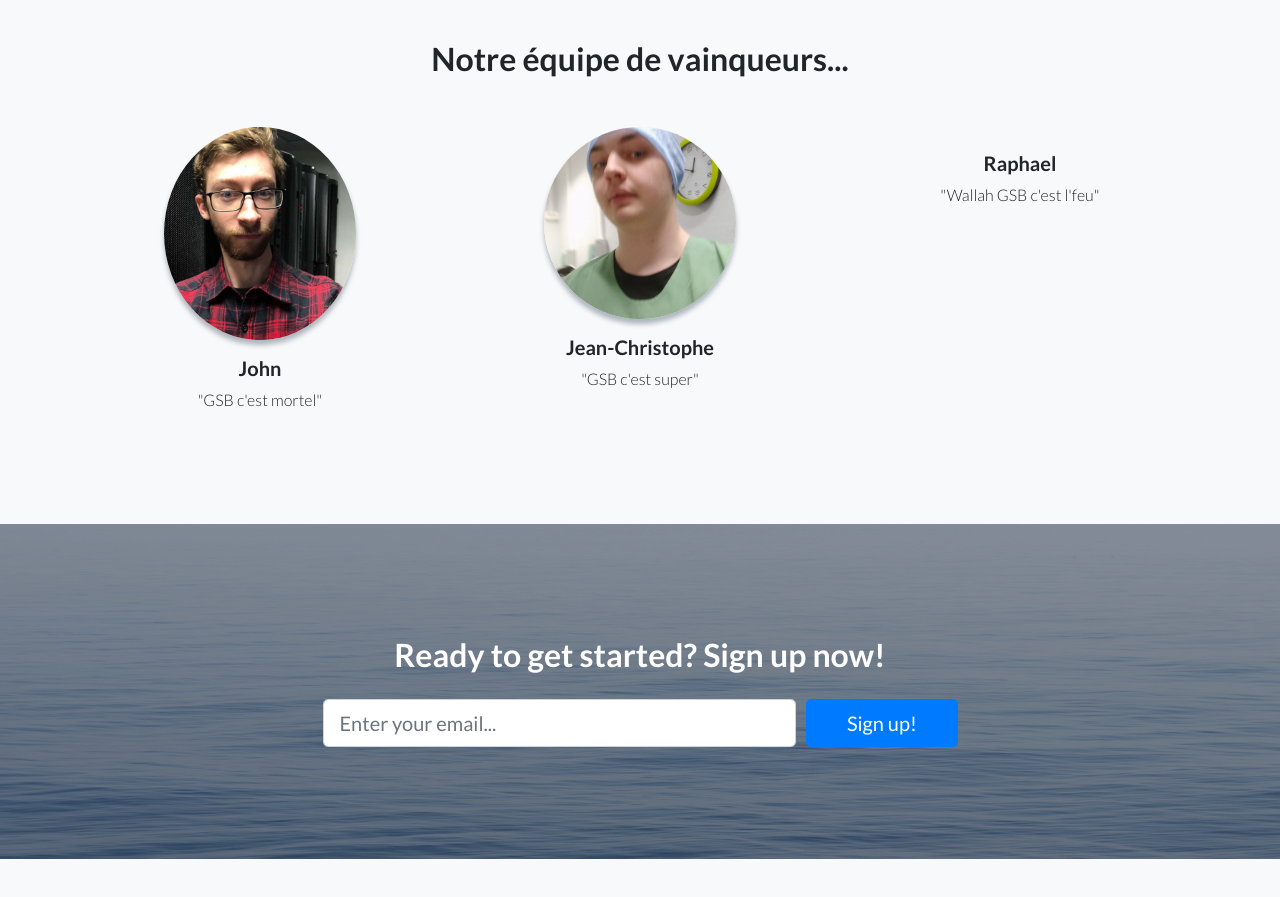
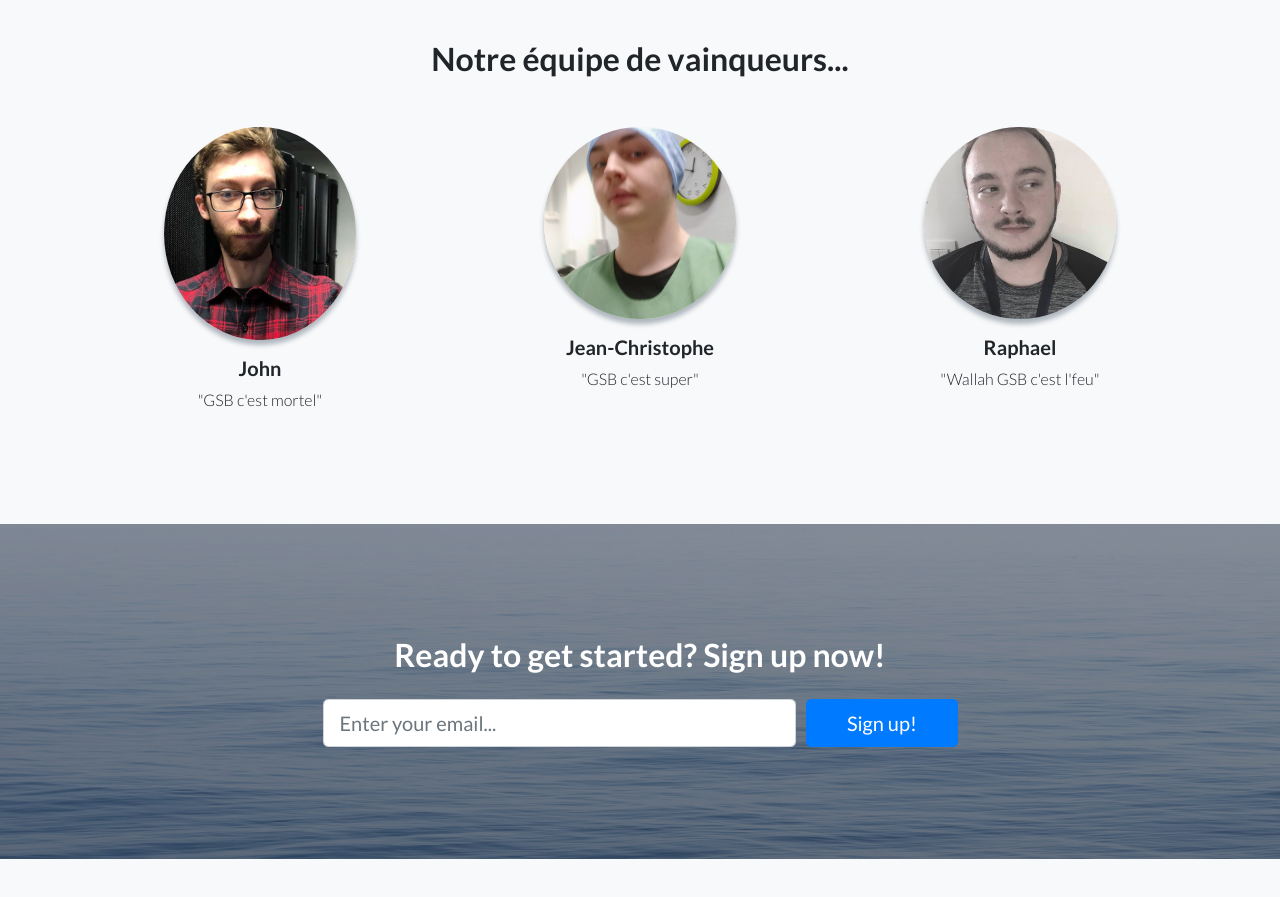
Before and after one commit to GalaxySwissBourdin/Web, a website: page index.html in a window 1280 px wide. Shown: the part 2620-3517 px from the top of the page. Drawn offline with Linux system fonts and the light colour scheme.

Commit message:
image raphael

```diff
--- a/index.html
+++ b/index.html
@@ -138,7 +138,7 @@
         </div>
         <div class="col-lg-4">
           <div class="testimonial-item mx-auto mb-5 mb-lg-0">
-            <img class="img-fluid rounded-circle mb-3" src="img/raphael.jpg" alt="">
+            <img class="img-fluid rounded-circle mb-3" src="img/raph.jpg" alt="">
             <h5>Raphael</h5>
             <p class="font-weight-light mb-0">"Wallah GSB c'est l'feu"</p>
           </div>
```
Also changed, not shown: img/raph.jpg (added).
